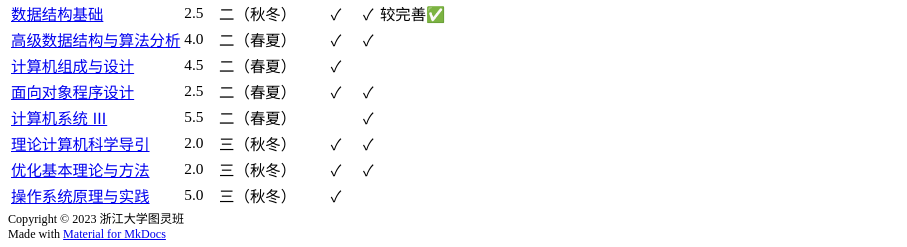
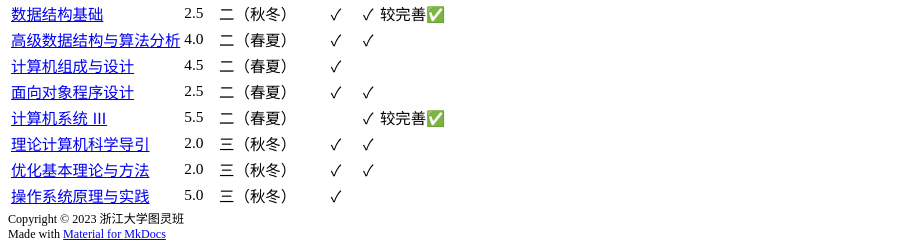
Before and after one commit to ZJU-Turing/TuringCourses, an MkDocs documentation site: the page built from docs/major_basic/index.md, in a window 1280 px wide and 900 px high, scrolled down 15761 px. Shown: the part 650-897 px from the top of the window, without its empty margins (0-907 px from the left). Built offline with MkDocs 1.6.1 and Material for MkDocs 9.7.7, drawn with Linux system fonts in a browser that asks for light colours; comment, search, counter and statistics services are not loaded.

Commit message:
style: fix system3

```diff
--- a/docs/major_basic/index.md
+++ b/docs/major_basic/index.md
@@ -23,7 +23,7 @@
 |[高级数据结构与算法分析](advanced_data_structure/)|4.0|二（春夏）|✓|✓||
 |[计算机组成与设计](computer_organization/)|4.5|二（春夏）|✓|||
 |[面向对象程序设计](object_oriented_programming/)|2.5|二（春夏）|✓|✓||
-|[计算机系统 Ⅲ](computer_system3/)|5.5|二（春夏）||✓||
+|[计算机系统 Ⅲ](computer_system3/)|5.5|二（春夏）||✓|较完善✅|
 |[理论计算机科学导引](theoretical_computer/)|2.0|三（秋冬）|✓|✓||
 |[优化基本理论与方法](optimization_theory/)|2.0|三（秋冬）|✓|✓||
 |[操作系统原理与实践](operating_system/)|5.0|三（秋冬）|✓|||
```
Also changed, not shown: docs/major_basic/computer_system3/index.md (+3 -4 lines).
